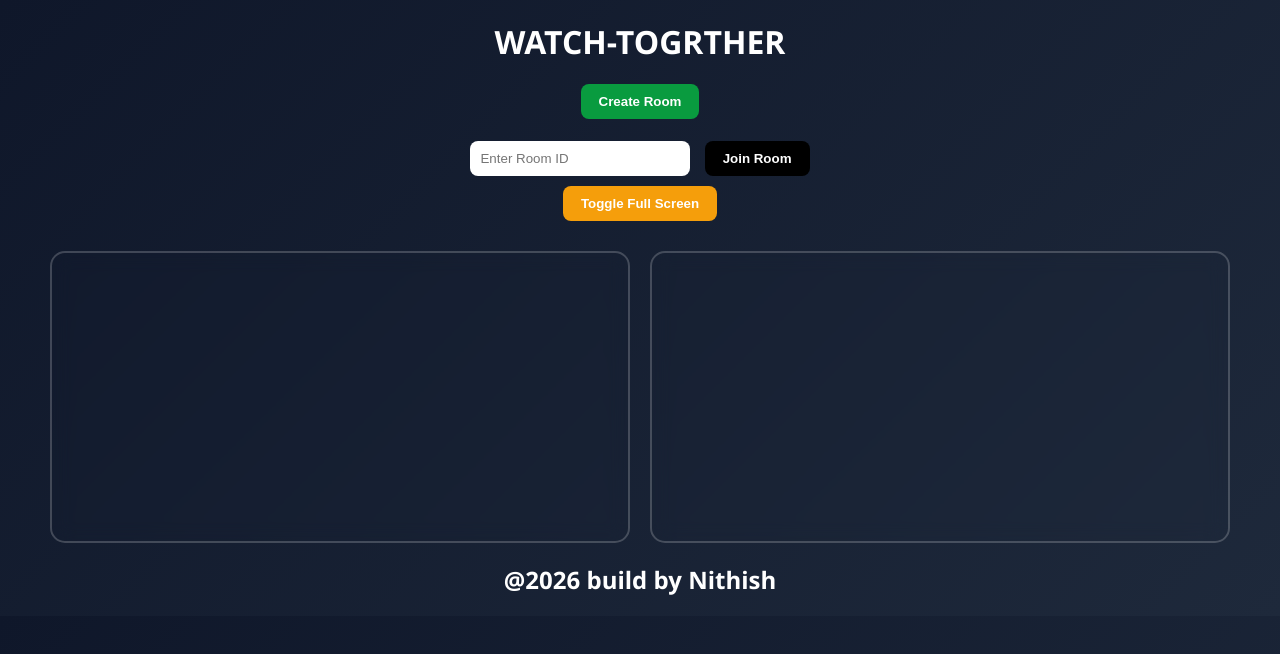
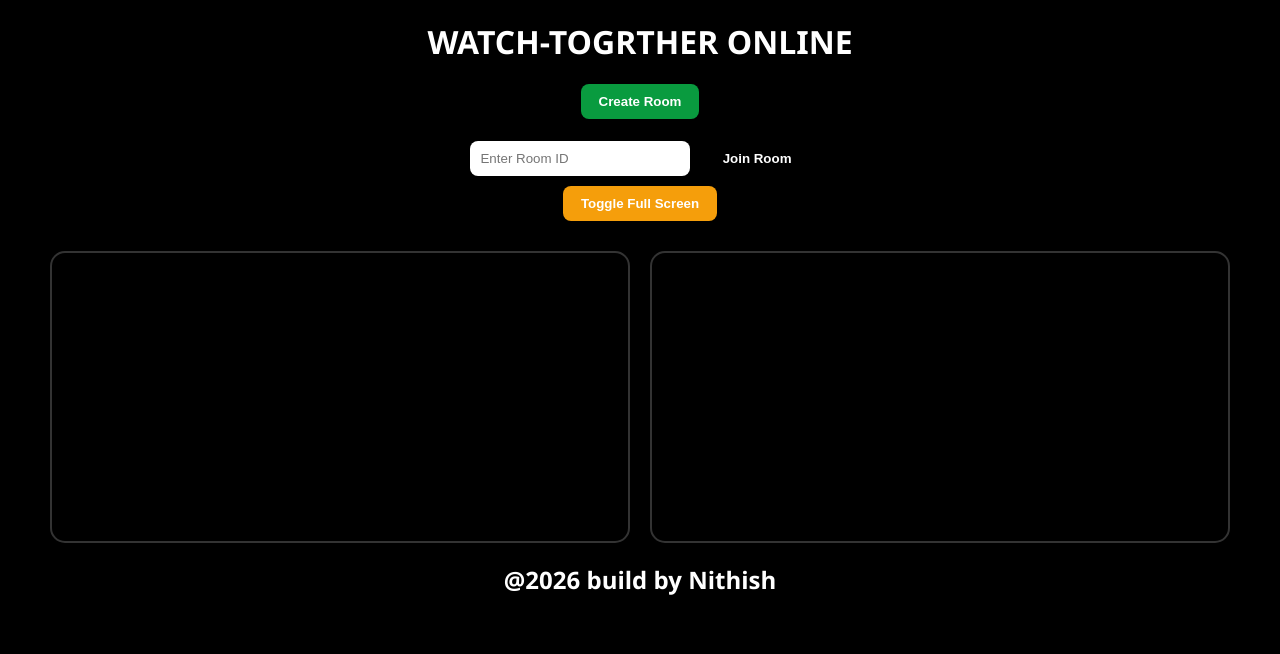
Before and after one commit to nithish-hub-8587/watch-together, a website: page index.html in a window 1280 px wide. Drawn offline with nearby package versions, Linux system fonts and the light colour scheme; no server answers.

Commit message:
UPDATE COLORS IN UI

```diff
--- a/index.html
+++ b/index.html
@@ -9,7 +9,7 @@
         body {
             margin: 0;
             font-family: 'Segoe UI', sans-serif;
-            background: linear-gradient(135deg, #0f172a, #1e293b);
+            background: linear-gradient(135deg, #000000, #000000);
             color: white;
             text-align: center;
             overflow-x: hidden;
@@ -106,7 +106,7 @@
 
 <body>
 
-    <h1>WATCH-TOGRTHER </h1>
+    <h1>WATCH-TOGRTHER ONLINE</h1>
 
     <div class="controls">
         <button id="createBtn" class="create-btn">Create Room</button>
```
